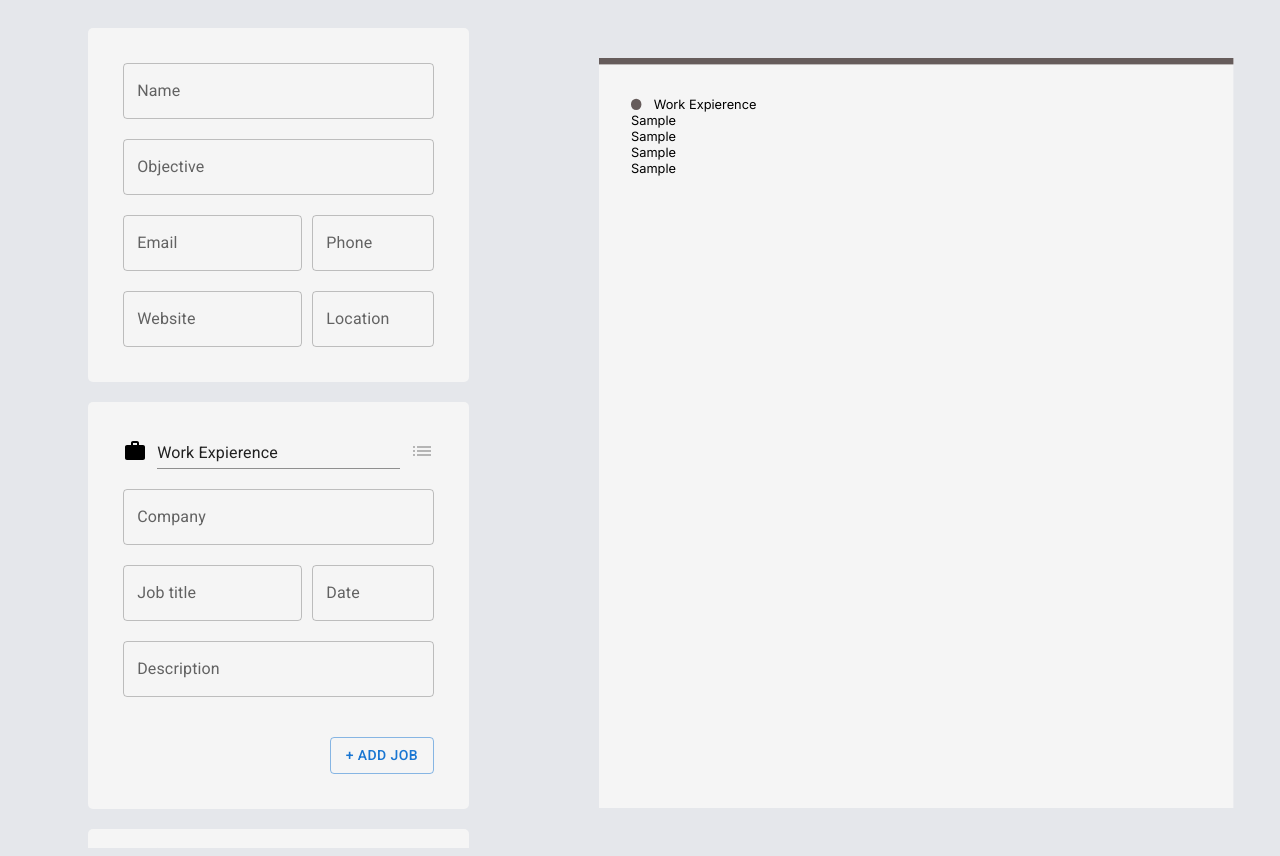
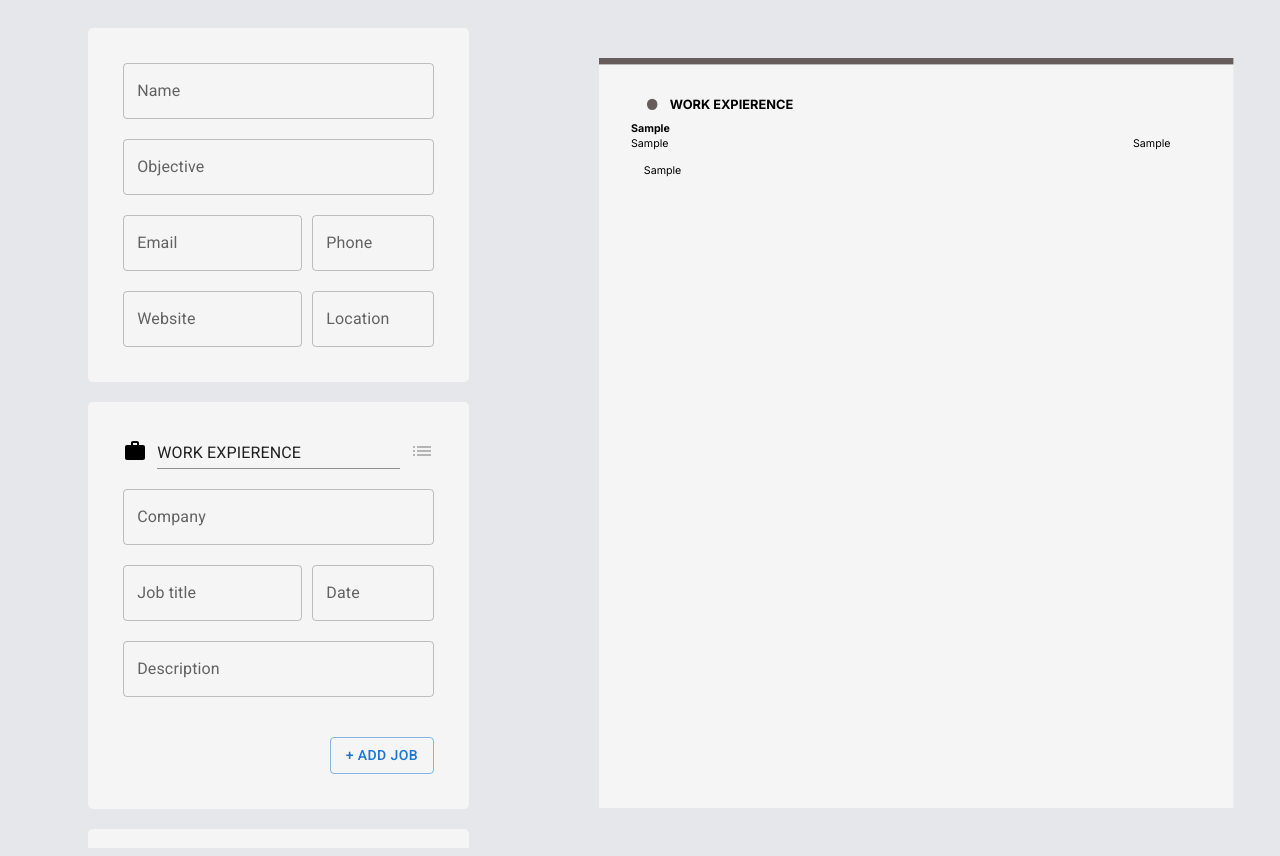
Before and after one commit to mart8ins/cv-generator, a Next.js app: page / in a window 1280 px wide. Both pictures are taken after typing "Sample", "Sample", "Sample", "Sample" into the empty fields and a click on the button "+ ADD JOB". Built offline with nearby package versions, Linux system fonts and the light colour scheme.

Commit message:
finished work expierance basic

```diff
--- a/src/app/components/pdfPreview/components/ExpierencePreview.tsx
+++ b/src/app/components/pdfPreview/components/ExpierencePreview.tsx
@@ -3,35 +3,41 @@ import { AppThemeContext } from "@/app/context/theme-context";
 import { useContext } from "react";
 
 export default function ExpierencePreview() {
-    const { workExperience, setWorkExperience, workExperienceAll, setWorkExperienceAll } = useContext(CvContext);
+    const { workExperience, workExperienceAll } = useContext(CvContext);
     const { theme } = useContext(AppThemeContext);
     return (
         <div>
             <div className="section-title">
                 <div className="section-identifier" style={{ width: theme.size, height: theme.size, backgroundColor: theme.color }}></div>
-                {workExperienceAll.title}
+                <div className="section-identifier-title">{workExperienceAll.title}</div>
             </div>
             <div>
                 {workExperienceAll.data.length > 0 &&
                     workExperienceAll.data.map((element: any) => {
                         console.log(element);
                         return (
-                            <div key={element.id}>
-                                <div>{element.company}</div>
-                                <div>{element.job_title}</div>
-                                <div>{element.date}</div>
-                                <div>{element.description}</div>
+                            <div key={element.id} className="expierence-block" style={{ fontSize: theme.size }}>
+                                <div className="expierence-company">{element.company}</div>
+                                <div className="expierence-group">
+                                    <div>{element.job_title}</div>
+                                    <div>{element.date}</div>
+                                </div>
+                                <div className="expierence-description">
+                                    {element.description}
+                                </div>
                             </div>
                         );
                     })}
             </div>
-            <div className="expierence-block">
-                <div>{workExperience.company}</div>
-                <div>
+            <div className="expierence-block" style={{ fontSize: theme.size }}>
+                <div className="expierence-company">{workExperience.company}</div>
+                <div className="expierence-group">
                     <div>{workExperience.job_title}</div>
                     <div>{workExperience.date}</div>
                 </div>
-                <div>{workExperience.description}</div>
+                <div className="expierence-description">
+                    {workExperience.description}
+                </div>
             </div>
         </div>
     );
--- a/src/app/components/userInputs/components/work-expierence/WorkExperienceInput.tsx
+++ b/src/app/components/userInputs/components/work-expierence/WorkExperienceInput.tsx
@@ -40,7 +40,7 @@ export default function WorkExperienceInput() {
                             onChange={(e) =>
                                 setWorkExperienceAll({
                                     ...workExperienceAll,
-                                    title: e.target.value,
+                                    title: e.target.value.toUpperCase(),
                                 })
                             }
                             id="standard-basic"
--- a/src/app/context/context.tsx
+++ b/src/app/context/context.tsx
@@ -14,7 +14,7 @@ const CvContextProvider = ({ children }: any) => {
     });
 
     const [workExperienceAll, setWorkExperienceAll] = useState({
-        title: "Work Expierence",
+        title: "WORK EXPIERENCE",
         data: []
     });
     const [workExperience, setWorkExperience] = useState({
--- a/src/app/globals.css
+++ b/src/app/globals.css
@@ -40,10 +40,14 @@ body {
 .section-title {
     display: flex;
     align-items: center;
+    margin-left: 20px;
 }
 .section-identifier {
     border-radius: 50%;
     margin-right: 15px;
+}
+.section-identifier-title {
+    font-weight: bold;
 }
 
 .pdfPreview {
@@ -114,5 +118,20 @@ body {
 }
 /* expierence block*/
 .expierence-block {
+    margin-top: 10px;
+    line-height: 1.2rem;
+}
 
+.expierence-company {
+    font-weight: bold;
 }
+.expierence-group {
+    display: flex;
+    justify-content: space-between;
+}
+.expierence-description {
+    margin-top: 15px;
+    text-align: justify;
+    text-indent: 1rem;
+    width: 90%;
+}
```
